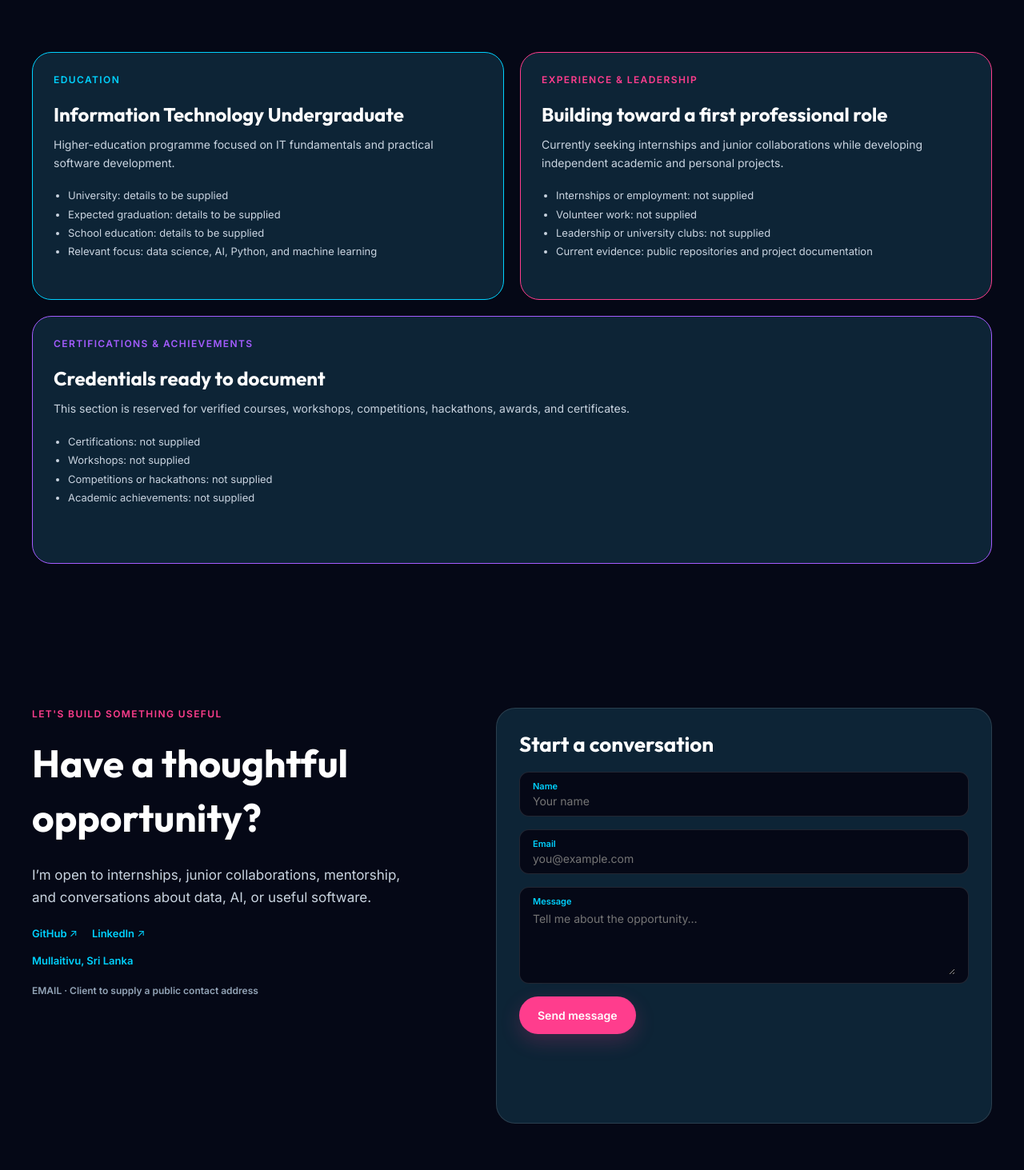
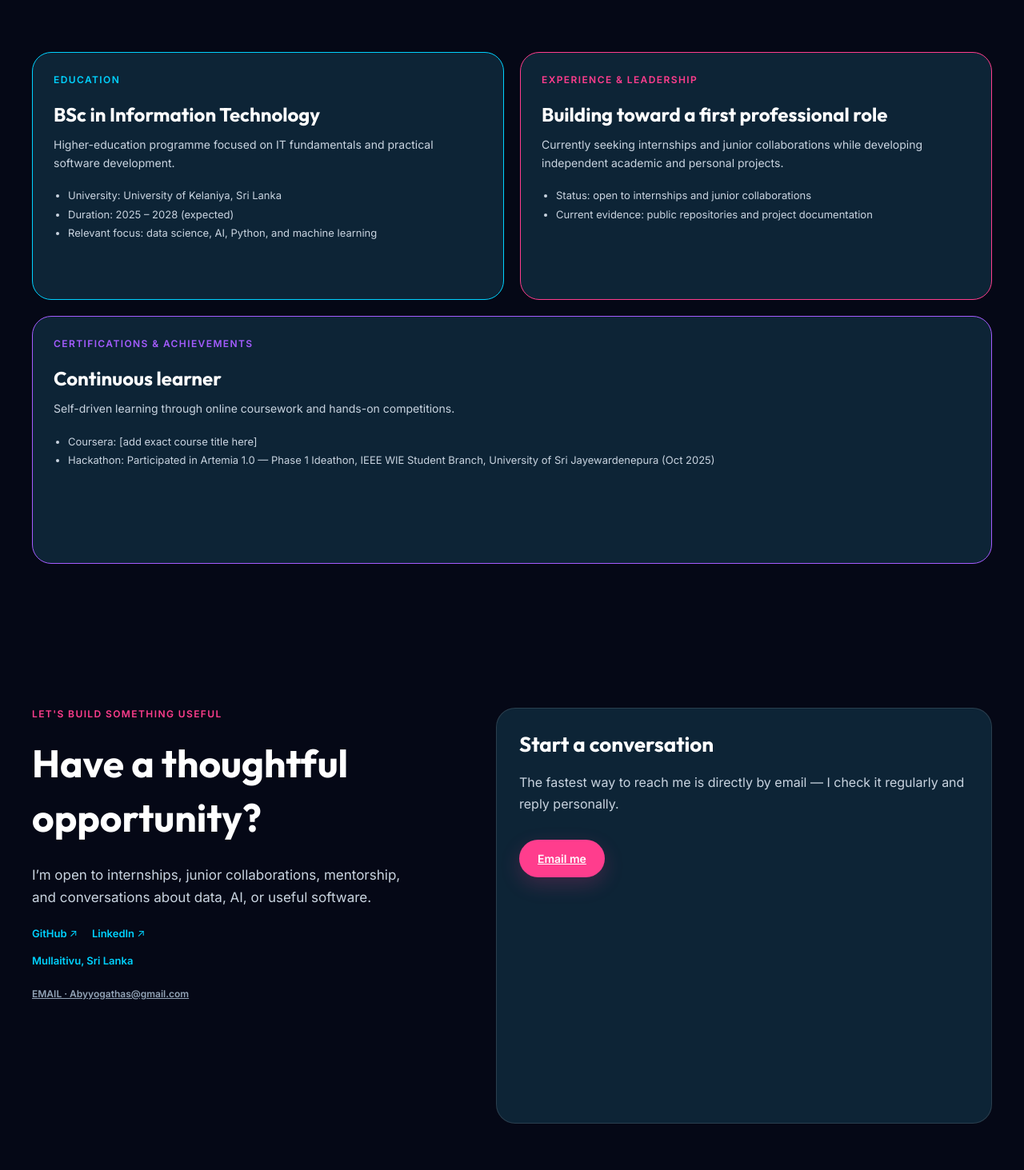
Before and after one commit to abyyogathas-1129/Portfolio, a React (Vite) app: page / in a window 1280 px wide. Shown: the part 3627-5090 px from the top of the page at 80% size. Built offline with nearby package versions, Linux system fonts and the light colour scheme.

Commit message:
Fill journey section, fix contact email, update README

```diff
--- a/src/App.tsx
+++ b/src/App.tsx
@@ -1,5 +1,4 @@
 import { useMemo, useState } from 'react'
-import type { FormEvent } from 'react'
 import './App.css'
 
 type ProjectCategory = 'All' | 'AI' | 'Mobile' | 'Learning'
@@ -21,7 +20,6 @@ const navItems = ['Home', 'About', 'Projects', 'Skills', 'Journey', 'Contact']
 function App() {
   const [filter, setFilter] = useState<ProjectCategory>('All')
   const [menuOpen, setMenuOpen] = useState(false)
-  const [sent, setSent] = useState(false)
   const visibleProjects = useMemo(() => filter === 'All' ? projects : projects.filter((project) => project.category === filter), [filter])
 
   const goTo = (id: string) => {
@@ -29,10 +27,6 @@ function App() {
     setMenuOpen(false)
   }
 
-  const submitContact = (event: FormEvent<HTMLFormElement>) => {
-    event.preventDefault()
-    setSent(true)
-  }
 
   return (
     <div className="site-shell">
@@ -130,9 +124,9 @@ function App() {
             <p className="body-copy">A transparent record of current learning, practical work, and professional readiness.</p>
           </div>
           <div className="journey-grid">
-            <article className="journey-card cyan"><p className="eyebrow">EDUCATION</p><h3>Information Technology Undergraduate</h3><p>Higher-education programme focused on IT fundamentals and practical software development.</p><ul><li>University: details to be supplied</li><li>Expected graduation: details to be supplied</li><li>School education: details to be supplied</li><li>Relevant focus: data science, AI, Python, and machine learning</li></ul></article>
-            <article className="journey-card pink"><p className="eyebrow">EXPERIENCE &amp; LEADERSHIP</p><h3>Building toward a first professional role</h3><p>Currently seeking internships and junior collaborations while developing independent academic and personal projects.</p><ul><li>Internships or employment: not supplied</li><li>Volunteer work: not supplied</li><li>Leadership or university clubs: not supplied</li><li>Current evidence: public repositories and project documentation</li></ul></article>
-            <article className="journey-card violet"><p className="eyebrow">CERTIFICATIONS &amp; ACHIEVEMENTS</p><h3>Credentials ready to document</h3><p>This section is reserved for verified courses, workshops, competitions, hackathons, awards, and certificates.</p><ul><li>Certifications: not supplied</li><li>Workshops: not supplied</li><li>Competitions or hackathons: not supplied</li><li>Academic achievements: not supplied</li></ul></article>
+            <article className="journey-card cyan"><p className="eyebrow">EDUCATION</p><h3>BSc in Information Technology</h3><p>Higher-education programme focused on IT fundamentals and practical software development.</p><ul><li>University: University of Kelaniya, Sri Lanka</li><li>Duration: 2025 – 2028 (expected)</li><li>Relevant focus: data science, AI, Python, and machine learning</li></ul></article>
+            <article className="journey-card pink"><p className="eyebrow">EXPERIENCE &amp; LEADERSHIP</p><h3>Building toward a first professional role</h3><p>Currently seeking internships and junior collaborations while developing independent academic and personal projects.</p><ul><li>Status: open to internships and junior collaborations</li><li>Current evidence: public repositories and project documentation</li></ul></article>
+            <article className="journey-card violet"><p className="eyebrow">CERTIFICATIONS &amp; ACHIEVEMENTS</p><h3>Continuous learner</h3><p>Self-driven learning through online coursework and hands-on competitions.</p><ul><li>Coursera: [add exact course title here]</li><li>Hackathon: Participated in Artemia 1.0 — Phase 1 Ideathon, IEEE WIE Student Branch, University of Sri Jayewardenepura (Oct 2025)</li></ul></article>
           </div>
         </section>
 
@@ -141,16 +135,13 @@ function App() {
             <p className="eyebrow pink">LET&apos;S BUILD SOMETHING USEFUL</p><h2>Have a thoughtful opportunity?</h2>
             <p className="body-copy">I’m open to internships, junior collaborations, mentorship, and conversations about data, AI, or useful software.</p>
             <div className="contact-links"><a href="https://github.com/abyyogathas-1129" target="_blank" rel="noreferrer">GitHub ↗</a><a href="https://www.linkedin.com/in/kirushnavy-yogathas-81ba1b348" target="_blank" rel="noreferrer">LinkedIn ↗</a><span>Mullaitivu, Sri Lanka</span></div>
-            <p className="client-note">EMAIL · Client to supply a public contact address</p>
+            <a className="client-note" href="mailto:Abyyogathas@gmail.com">EMAIL · Abyyogathas@gmail.com</a>
           </div>
-          <form className="contact-form" onSubmit={submitContact}>
+          <div className="contact-form">
             <h3>Start a conversation</h3>
-            <label><span>Name</span><input name="name" placeholder="Your name" required /></label>
-            <label><span>Email</span><input name="email" type="email" placeholder="you@example.com" required /></label>
-            <label><span>Message</span><textarea name="message" placeholder="Tell me about the opportunity…" required /></label>
-            <button className="button button-primary" type="submit">Send message</button>
-            {sent && <p className="form-status" role="status">Thanks — the form is ready to connect to your email service.</p>}
-          </form>
+            <p className="body-copy">The fastest way to reach me is directly by email — I check it regularly and reply personally.</p>
+            <a className="button button-primary" href="mailto:Abyyogathas@gmail.com?subject=Opportunity%20-%20Portfolio%20Contact">Email me</a>
+          </div>
         </section>
       </main>
 
```
Also changed, not shown: 1 other file (tests, documents, lock files or other folders).
